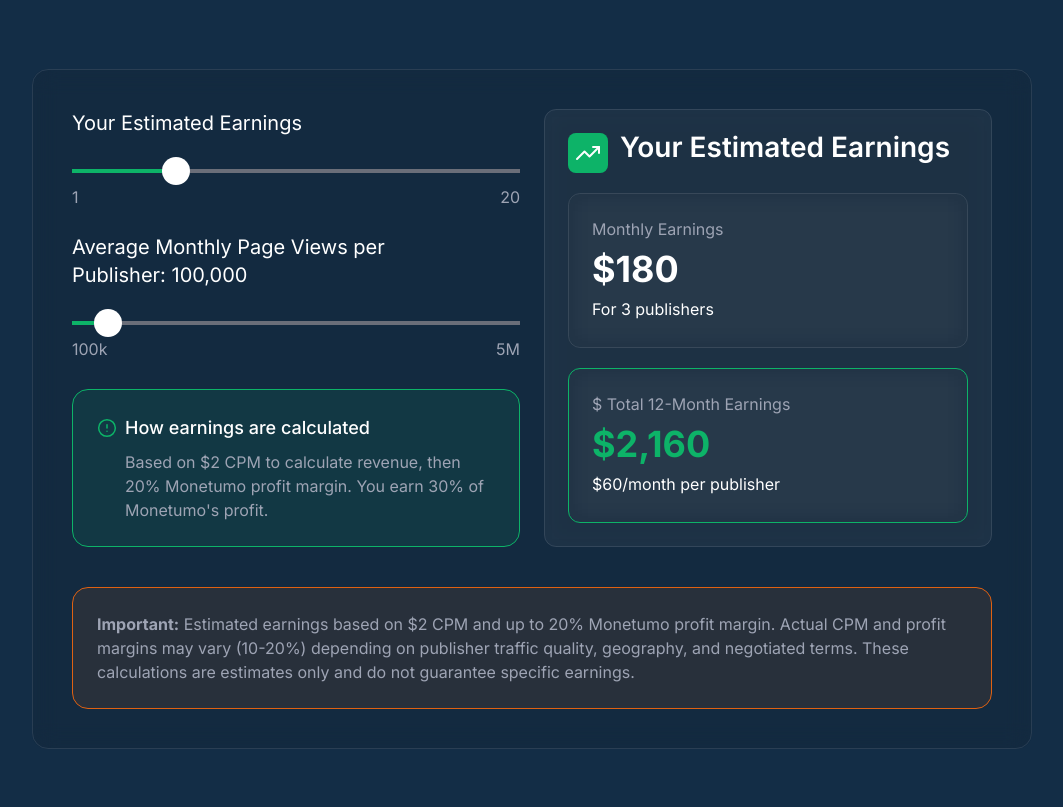
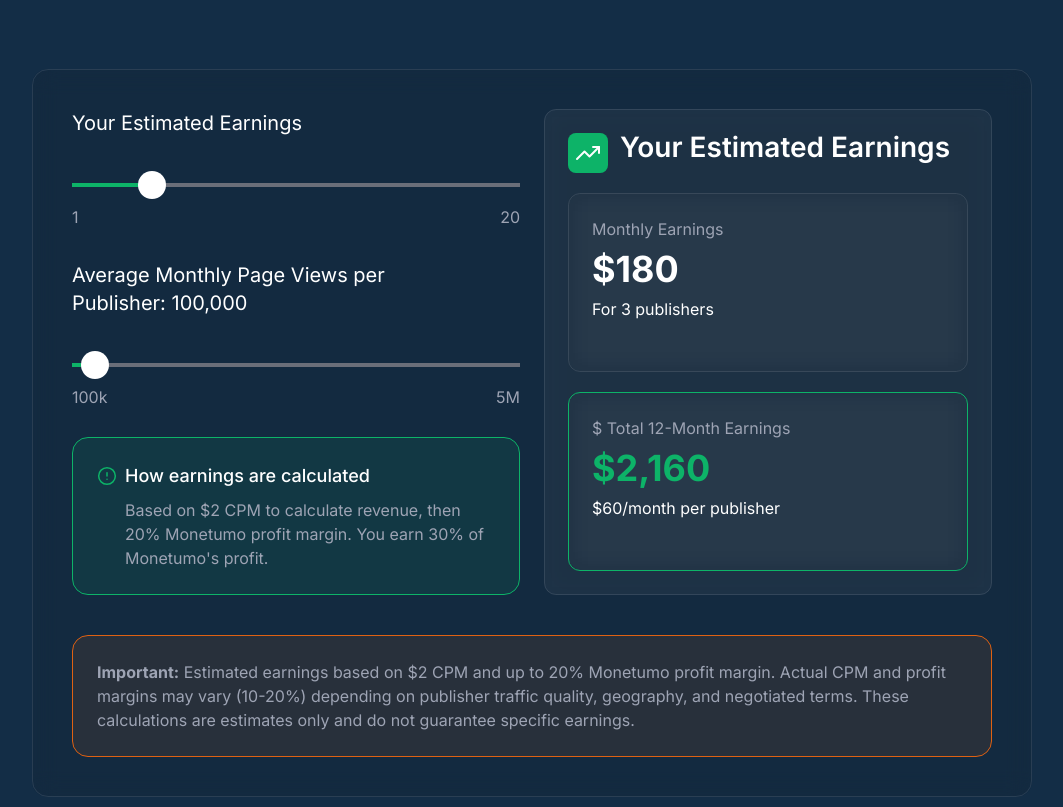
Before and after one commit to manikmt01/Monetumo, a website: page src/landing-page-affiliate-program.html in a window 1280 px wide. Shown: the part 1990-2797 px from the top of the page, without its empty margins (108-1171 px from the left). Drawn offline with nearby package versions, Linux system fonts and the light colour scheme.

Commit message:
logo and slider move

```diff
--- a/src/landing-page-affiliate-program.html
+++ b/src/landing-page-affiliate-program.html
@@ -36,6 +36,63 @@
       src: url("./font/avenir-next-cyr-bold.ttf") format("truetype");
     }
 
+    /* Range Slider Styles */
+    .custom-range {
+      -webkit-appearance: none;
+      width: 100%;
+      height: 4px;
+      background: #6A6E79;
+      border-radius: 2px;
+      outline: none;
+    }
+
+    /* Handle styles */
+    .custom-range::-webkit-slider-thumb {
+      -webkit-appearance: none;
+      appearance: none;
+      width: 28px;
+      height: 28px;
+      background: white;
+      border-radius: 50%;
+      cursor: pointer;
+      transition: transform 0.1s;
+      position: relative;
+      top: -12px;
+    }
+
+    .custom-range::-moz-range-thumb {
+      width: 28px;
+      height: 28px;
+      background: white;
+      border-radius: 50%;
+      cursor: pointer;
+      border: none;
+      transition: transform 0.1s;
+      position: relative;
+      top: -12px;
+    }
+
+    /* Track progress color */
+    .custom-range::-webkit-slider-runnable-track {
+      background: linear-gradient(to right, #0DB368 var(--value, 0%), #6A6E79 var(--value, 0%));
+      height: 4px;
+    }
+
+    .custom-range::-moz-range-progress {
+      background: #0DB368;
+      height: 4px;
+    }
+
+    /* Hover/Active states */
+    .custom-range::-webkit-slider-thumb:hover,
+    .custom-range::-webkit-slider-thumb:active {
+      transform: scale(1.1);
+    }
+
+    .custom-range::-moz-range-thumb:hover,
+    .custom-range::-moz-range-thumb:active {
+      transform: scale(1.1);
+    }
 
     body {
       font-family: "Inter", sans-serif;
@@ -55,10 +112,7 @@
       <!-- Desktop Logo -->
       <div class="block text-xl flex-1 lg:flex-none font-semibold text-center lg:text-left">
         <a href="index.html" class="block">
-
-          <img loading="lazy" src="./images/logo-2x.png"
-            srcset="./images/logo-1x.png 1x, ./images/logo-2x.png 2x, ./images/logo-3x.png 3x "
-            class="w-[124px] sm:w-[174px]" alt="Logo">
+          <img loading="lazy" src="./images/logo.svg" alt="Logo">
         </a>
       </div>
       <div class="">
@@ -392,39 +446,31 @@
             <!-- range start  -->
             <div class="">
               <!-- single item start    -->
-              <div class="">
+              <div class="range-slider mb-8">
                 <h4 class="mb-8 text-lg md:text-xl">Your Estimated Earnings</h4>
-                <!-- grray bar  -->
-                <div class="relative h-1 bg-[#6A6E79] w-full">
-                  <!-- green bar  -->
-                  <span class="w-[20%] h-1 bg-[#0DB368] block"></span>
-                  <span
-                    class="w-7 h-7 rounded-full bg-white-1 block absolute top-1/2 -translate-y-1/2 left-[20%]"></span>
-                </div>
-                <div class="text-[#9EA4B4] flex flex-row justify-between items-center mt-3">
+                <div class="slider-wrapper">
+                  <input type="range" min="1" max="20" value="4" class="custom-range">
+                  <div class="range-labels flex justify-between text-[#9EA4B4] mt-3">
                     <span>1</span>
                     <span>20</span>
                   </div>
                 </div>
+              </div>
               <!-- single item start    -->
-
               <!-- single item start    -->
-              <div class="mt-6">
+              <div class="range-slider mt-6">
                 <h4 class="mb-8 text-lg md:text-xl">Average Monthly Page Views per <br class="lg:block hidden">
                   Publisher: 100,000</h4>
-                <!-- grray bar  -->
-                <div class="relative h-1 bg-[#6A6E79] w-full">
-                  <!-- green bar  -->
-                  <span class="w-[5%] h-1 bg-[#0DB368] block"></span>
-                  <span
-                    class="w-7 h-7 rounded-full bg-white-1 block absolute top-1/2 -translate-y-1/2 left-[5%]"></span>
-                </div>
+                <div class="slider-wrapper">
+                  <input type="range" min="100000" max="5000000" value="200000" class="custom-range">
                   <div class="text-[#9EA4B4] flex flex-row justify-between items-center mt-3">
                     <span>100k</span>
                     <span>5M</span>
                   </div>
                 </div>
+              </div>
               <!-- single item start    -->
+
               <!-- How earnings are calculated  -->
               <div
                 class="border rounded-2xl border-[#0DB368] bg-[#0DB368] bg-opacity-10 p-4 md:p-6 flex flex-row gap-2 items-start mt-5 md:mt-7">
@@ -1224,6 +1270,17 @@
       });
     });
   </script>
+  <script>
+    // Small script to update the progress color
+    document.querySelectorAll('.custom-range').forEach(range => {
+      const updateValue = () => {
+        const value = ((range.value - range.min) / (range.max - range.min)) * 100;
+        range.style.setProperty('--value', `${value}%`);
+      }
+      range.addEventListener('input', updateValue);
+      updateValue(); // Initial update
+    });
+  </script>
 </body>
 
 </html>
```
Also changed, not shown: src/landing-page-ad-formats.html (+1 -4 lines). Lines whose indentation alone changed are shown as unchanged.
